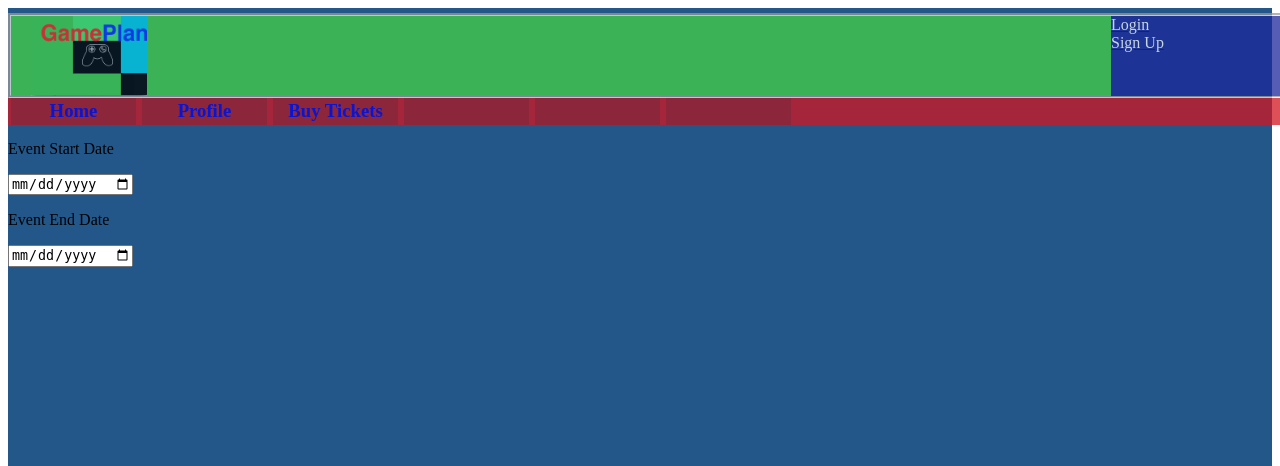
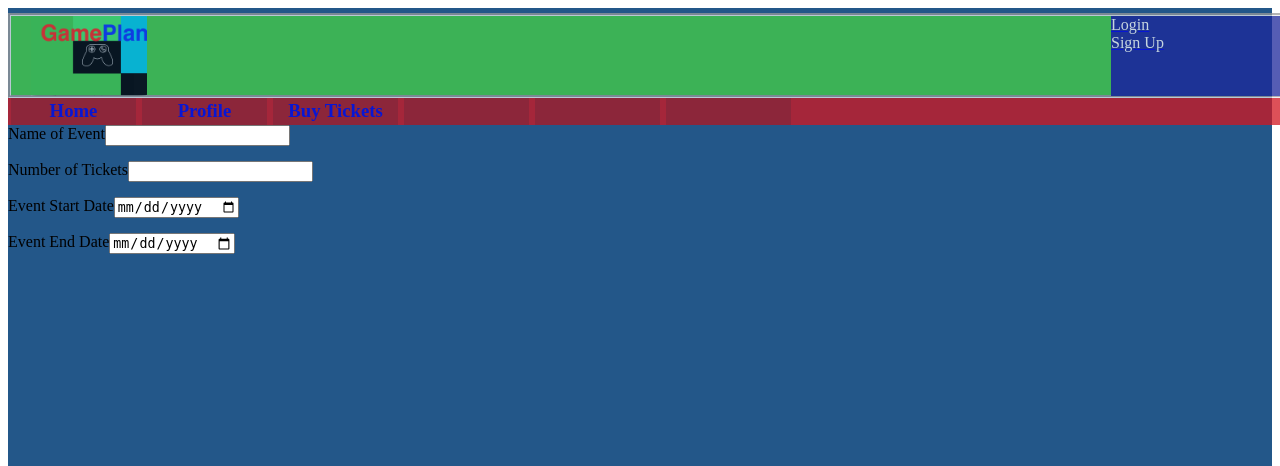
Before and after one commit to clocksin-nick-wm/GamePlan, a PHP site: page /Ticket_Page.html in a window 1280 px wide. Shown: the top 466 px of the page. Run offline with PHP 8.4, Linux system fonts and the light colour scheme.

Commit message:
Worked more on the ticket purchase page.

```diff
--- a/Ticket_Page.html
+++ b/Ticket_Page.html
@@ -47,10 +47,10 @@
     </div>
     <div id="Name"></div>
     <div id="Ticket_Purchase_1">
-
-
-        <p>Event Start Date</p><input type="date">
-        <p>Event End Date</p><input type="date">
+        <p style="float: left; margin-top: 0">Name of Event</p><input style="float: left; margin-top: 0" type="text" title="Name_of_Event"><br><br>
+        <p style="float: left; margin-top: 0">Number of Tickets</p><input style="float: left; margin-top: 0" type="number" title="Number_of_Tickets"><br><br>
+        <p style="float: left; margin-top: 0">Event Start Date</p><input style="float: left; margin-top: 0" type="date" title="Event_Start_Date"><br><br>
+        <p style="float: left; margin-top: 0">Event End Date</p><input style="float: left; margin-top: 0" type="date" title="Event_End_Date"><br><br>
     </div>
 
 
```
Also changed, not shown: Styles_Index.css (line endings or trailing spaces).
